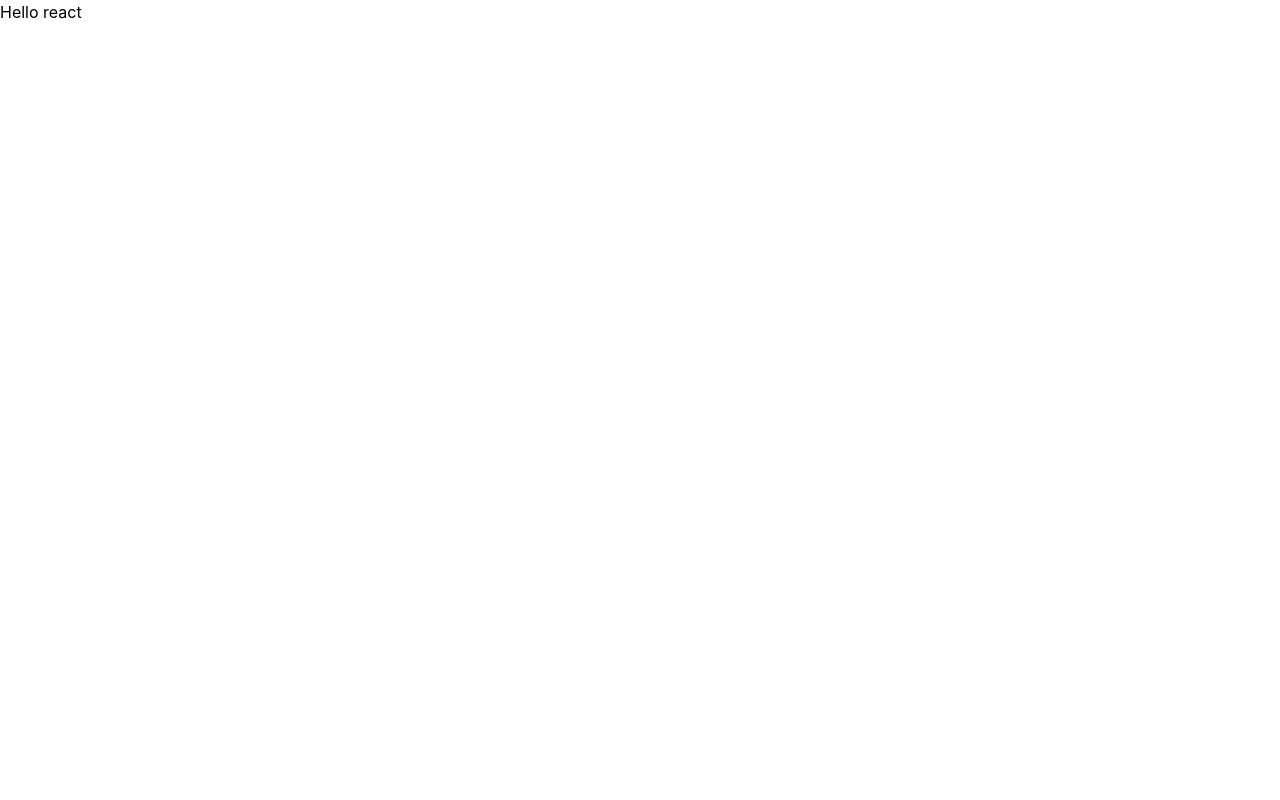
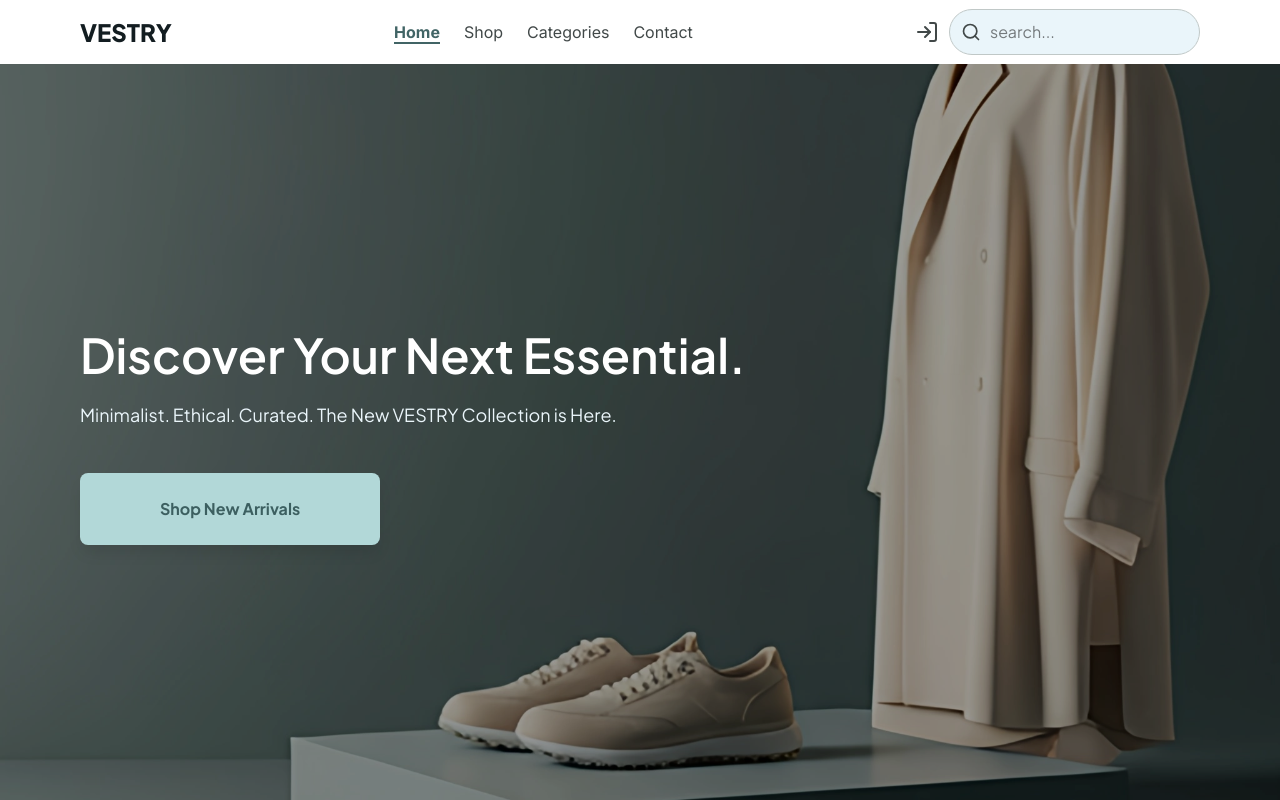
Before and after one commit to Rawaa-Ahmed-dotcom/eCommerce-App, a React (Vite) app in the folder client/: page / in a window 1280 px wide. Built offline with nearby package versions, Linux system fonts and the light colour scheme.

Commit message:
feat: create the header and herobanner and add some animation

```diff
--- a/client/package.json
+++ b/client/package.json
@@ -12,15 +12,19 @@
   "dependencies": {
     "@tailwindcss/vite": "^4.3.0",
     "@tanstack/react-query": "^5.100.10",
+    "aos": "^2.3.4",
     "axios": "^1.16.0",
+    "lucide-react": "^1.3.0",
     "react": "^19.2.6",
     "react-dom": "^19.2.6",
     "react-hook-form": "^7.75.0",
     "react-router": "^7.15.0",
+    "react-router-dom": "^7.15.1",
     "tailwindcss": "^4.3.0"
   },
   "devDependencies": {
     "@eslint/js": "^10.0.1",
+    "@types/aos": "^3.0.8",
     "@types/node": "^24.12.3",
     "@types/react": "^19.2.14",
     "@types/react-dom": "^19.2.3",
--- a/client/src/App.tsx
+++ b/client/src/App.tsx
@@ -1,10 +1,22 @@
-import React from 'react'
+import { useEffect } from 'react';
+import { RouterProvider } from 'react-router';
+import { routes } from './Routes';
+
+import AOS from 'aos';
+import 'aos/dist/aos.css';
 
 const App = () => {
+  useEffect(() => {
+    AOS.init({
+      duration: 1000,
+      once: true,
+      easing: 'ease-out',
+    });
+  }, []);
   return (
-    <div>
-      Hello react
-    </div>
+    <>
+      <RouterProvider router={routes}/>
+    </>
   )
 }
 
--- /dev/null
+++ b/client/src/Layouts/MainLayout.tsx
@@ -0,0 +1,12 @@
+import Header from '../components/common/Header'
+import { Outlet } from 'react-router'
+const MainLayout = () => {
+  return (
+    <>
+        <Header/>
+        <Outlet/>
+    </>
+  )
+}
+
+export default MainLayout
--- /dev/null
+++ b/client/src/Routes.tsx
@@ -0,0 +1,13 @@
+import { createBrowserRouter } from "react-router";
+import MainLayout from "./Layouts/MainLayout";
+import Home from "./pages/Home";
+
+export const routes = createBrowserRouter([
+    {
+        path : "/",
+        element : <MainLayout/>,
+        children : [
+            {index : true ,  element : <Home/>}
+        ]
+    }
+])
--- /dev/null
+++ b/client/src/components/HeroBanner.tsx
@@ -0,0 +1,19 @@
+
+
+const HeroBanner = () => {
+  return (
+   <section data-aos="fade-down" data-aos-duration="1000" data-aos-delay="200">
+     <div className="relative w-full h-[46em] flex justify-start pl-[1em] md:pl-[3em] lg:pl-[5em] items-center">
+        <img src = "/heroBanner.webp"className="absolute inset-0 w-full h-full object-cover object-[center_top_30%] z-0"/>
+        <div className="absolute inset-0 bg-black/40 z-10"></div>
+        <div className="flex flex-col z-11">
+            <h1 className="text-white font-semibold text-[3em] capitalize !mb-0">Discover Your Next Essential.</h1>
+            <p className="text-[#EAF5FA] mt-[10px] text-[1.125em] font-normal mb-[2.5em]">Minimalist. Ethical. Curated. The New VESTRY Collection is Here.</p>
+            <button className="text-[#3C5F60] text-[1em] font-bold w-fit bg-[#B2D8D8] py-[1.5em] px-[5em] rounded-lg shadow-[0_10px_15px_-3px_rgba(0,0,0,0.1)] cursor-pointer transition-colors duration-300 hover:bg-[#728d8d]">Shop New Arrivals</button>
+        </div>
+    </div>
+   </section>
+  )
+}
+
+export default HeroBanner
--- /dev/null
+++ b/client/src/components/common/Header.tsx
@@ -0,0 +1,145 @@
+import { Link, NavLink } from "react-router-dom";
+import { useState } from "react";
+import {
+  ShoppingCart,
+  UserRound,
+  LogOut,
+  LogIn,
+  SearchIcon,
+} from "lucide-react";
+const activeClass = (isActive: boolean) =>
+  isActive
+    ? "font-bold text-[1em] text-[#416465] font-[Inter]  border-b-[2px] border-b-[#416465]"
+    : "font-normal text-[1em] text-[#414848] font-[Inter]  relative   after:content-[''] after:absolute after:h-[2px] after:left-0 after:bottom-[-2.5px] after:rounded-md after:transition-all after:duration-300 after:ease-in-out after:bg-[#416465] after:w-0 hover:after:w-full ";
+const Header = () => {
+  const [isLoggedIn, setIsLoggedIn] = useState(false);
+  return (
+    <header className="flex flex-col justify-center w-full h-[4em] " data-aos="fade-down" data-aos-duration="1000">
+      <div className="px-[1em] md:px-[3em] lg:px-[5em] flex items-center justify-between">
+        <div className="logo font-extrabold text-[#131D21] text-[1.5em] uppercase">
+          vestry
+        </div>
+        <ul className="flex items-center gap-[1.5em]">
+          <li>
+            <NavLink
+              to="/"
+              className={({ isActive }: { isActive: boolean }) =>
+                activeClass(isActive)
+              }
+            >
+              Home
+            </NavLink>
+          </li>
+          <li>
+            <NavLink
+              to="/shop"
+              className={({ isActive }: { isActive: boolean }) =>
+                activeClass(isActive)
+              }
+            >
+              Shop
+            </NavLink>
+          </li>
+          <li>
+            <NavLink
+              to="/categories"
+              className={({ isActive }: { isActive: boolean }) =>
+                activeClass(isActive)
+              }
+            >
+              Categories
+            </NavLink>
+          </li>
+          <li>
+            <NavLink
+              to="/contact"
+              className={({ isActive }: { isActive: boolean }) =>
+                activeClass(isActive)
+              }
+            >
+              Contact
+            </NavLink>
+          </li>
+        </ul>
+        {isLoggedIn ? (
+          <div className="flex items-center gap-[0.625em]">
+            <NavLink
+              to="/cart"
+              title="cart"
+              className={({ isActive }: { isActive: boolean }) =>
+                activeClass(isActive)
+              }
+            >
+              <ShoppingCart
+                fontWeight={900}
+                size={24}
+                className="cursor-pointer"
+              />
+            </NavLink>
+            <NavLink
+              to="/profile"
+              title="profile"
+              className={({ isActive }: { isActive: boolean }) =>
+                activeClass(isActive)
+              }
+            >
+              <UserRound
+                fontWeight={900}
+                size={24}
+                className="cursor-pointer"
+              />
+            </NavLink>
+            <NavLink
+              to="/logout"
+              title="logout"
+              className={({ isActive }: { isActive: boolean }) =>
+                activeClass(isActive)
+              }
+            >
+              <LogOut fontWeight={900} size={24} className="cursor-pointer" />
+            </NavLink>
+
+            <div className="relative">
+              <input
+                type="search"
+                placeholder="search..."
+                className="border border-[#C0C8C7] rounded-[99px] bg-[#EAF5FA]  py-[0.625em] pl-[2.5em] pr-[1em] focus:outline-none"
+              />
+              <SearchIcon
+                className="absolute left-3 top-[50%] transform translate-y-[-50%]"
+                color="#414848"
+                size={20}
+              />
+            </div>
+          </div>
+        ) : (
+          <div className="flex items-center gap-[0.625em]">
+            <NavLink
+              to="/register"
+              title="register"
+              className={({ isActive }: { isActive: boolean }) =>
+                activeClass(isActive)
+              }
+            >
+              <LogIn fontWeight={900} size={24} className="cursor-pointer" />
+            </NavLink>
+            <div className="relative">
+              <input
+                type="search"
+                placeholder="search..."
+                className="border border-[#C0C8C7] rounded-[99px] bg-[#EAF5FA]  py-[0.625em] pl-[2.5em] pr-[1em] focus:outline-none"
+              />
+              <SearchIcon
+                className="absolute left-3 top-[50%] transform translate-y-[-50%]"
+                color="#414848"
+                size={20}
+              />
+            </div>
+          </div>
+        )}
+      </div>
+    </header>
+  );
+};
+
+export default Header;
--- a/client/src/index.css
+++ b/client/src/index.css
@@ -1 +1,7 @@
+@import url('https://fonts.googleapis.com/css2?family=Plus+Jakarta+Sans:ital,wght@0,200..800;1,200..800&display=swap');
+@import url('https://fonts.googleapis.com/css2?family=Inter:ital,opsz,wght@0,14..32,100..900;1,14..32,100..900&display=swap');
 @import "tailwindcss";
+
+body {
+    font-family : "Plus Jakarta Sans";
+}
--- /dev/null
+++ b/client/src/pages/Home.tsx
@@ -0,0 +1,12 @@
+import HeroBanner from "../components/HeroBanner"
+
+
+const Home = () => {
+  return (
+    <>
+      <HeroBanner/>
+    </>
+  )
+}
+
+export default Home
```
Also changed, not shown: client/public/heroBanner.webp (added), 1 other file (tests, documents, lock files or other folders).
